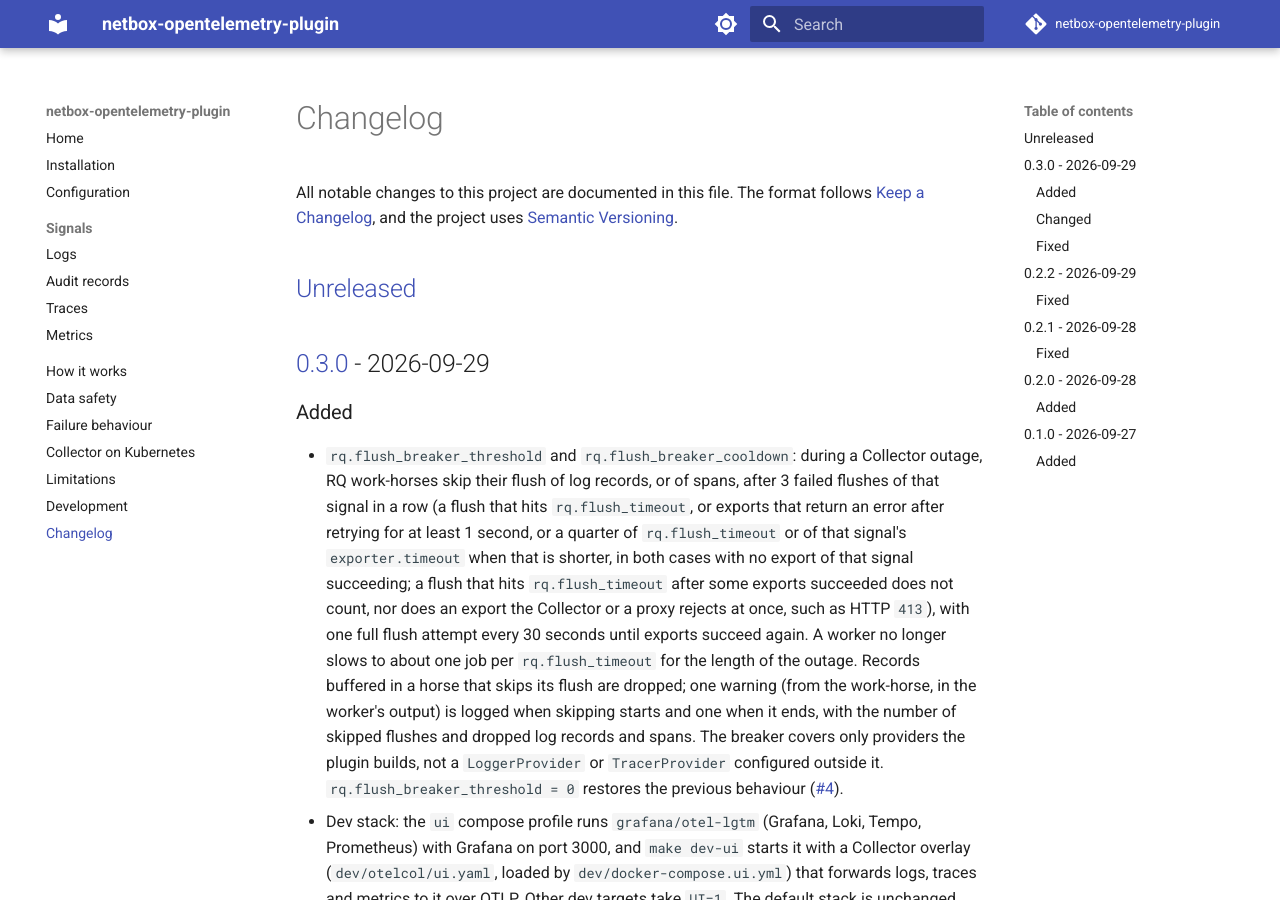
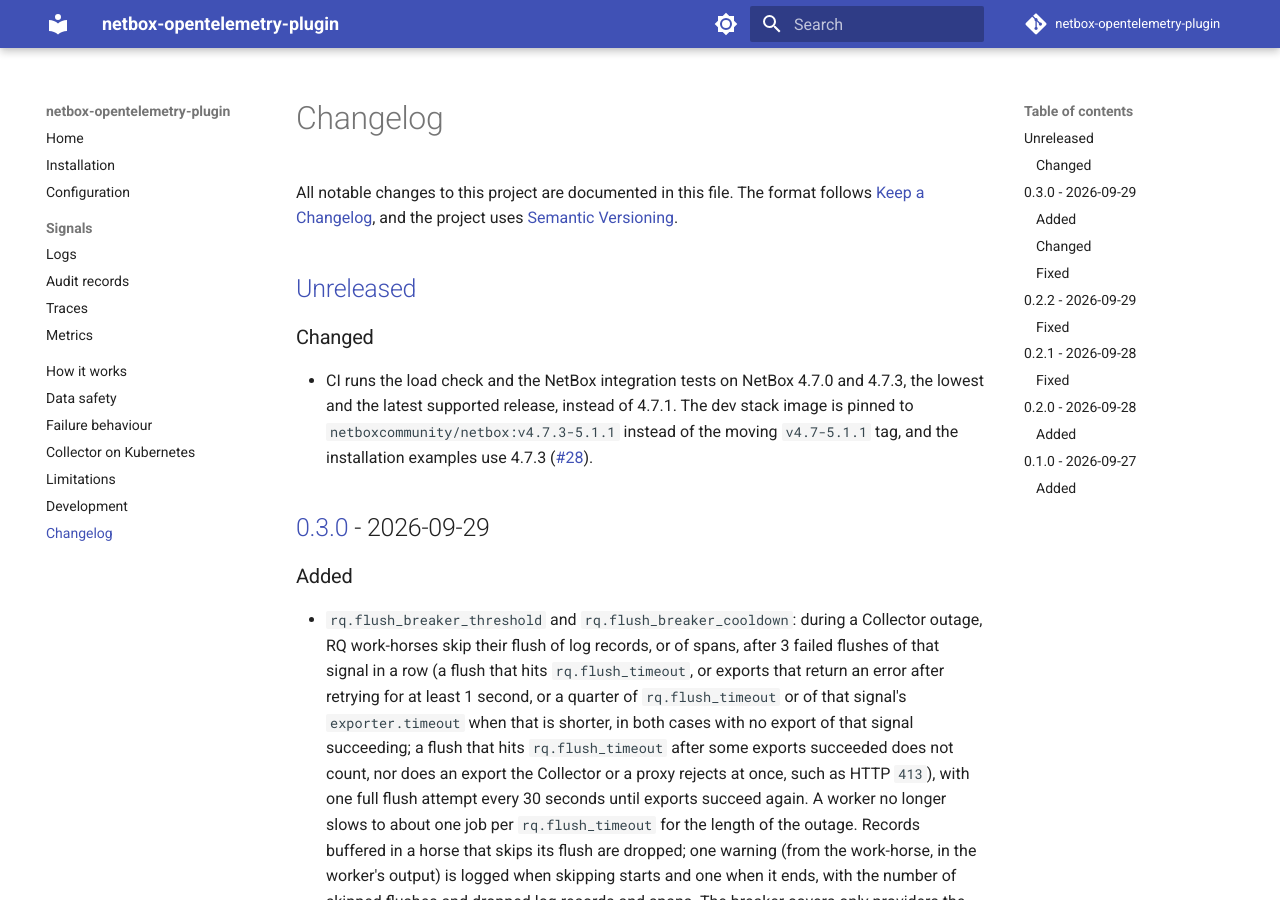
Before and after one commit to thomaschristory/netbox-opentelemetry-plugin, an MkDocs documentation site: the page built from docs/changelog.md, in a window 1280 px wide and 900 px high. Built offline with MkDocs 1.6.1 and Material for MkDocs 9.7.7, drawn with Linux system fonts in a browser that asks for light colours; comment, search, counter and statistics services are not loaded.

Commit message:
Test against NetBox 4.7.0 and 4.7.3 (#28)

```diff
--- a/CHANGELOG.md
+++ b/CHANGELOG.md
@@ -5,6 +5,10 @@
 [Semantic Versioning](https://semver.org/spec/v2.0.0.html).
 
 ## [Unreleased]
+
+### Changed
+
+- CI runs the load check and the NetBox integration tests on NetBox 4.7.0 and 4.7.3, the lowest and the latest supported release, instead of 4.7.1. The dev stack image is pinned to `netboxcommunity/netbox:v4.7.3-5.1.1` instead of the moving `v4.7-5.1.1` tag, and the installation examples use 4.7.3 ([#28](https://github.com/thomaschristory/netbox-opentelemetry-plugin/issues/28)).
 
 ## [0.3.0] - 2026-09-29
 
```
Also changed, not shown: README.md (+1 -1 lines), docs/index.md (+1 -1 lines), docs/installation.md (+2 -2 lines), 2 other files.
